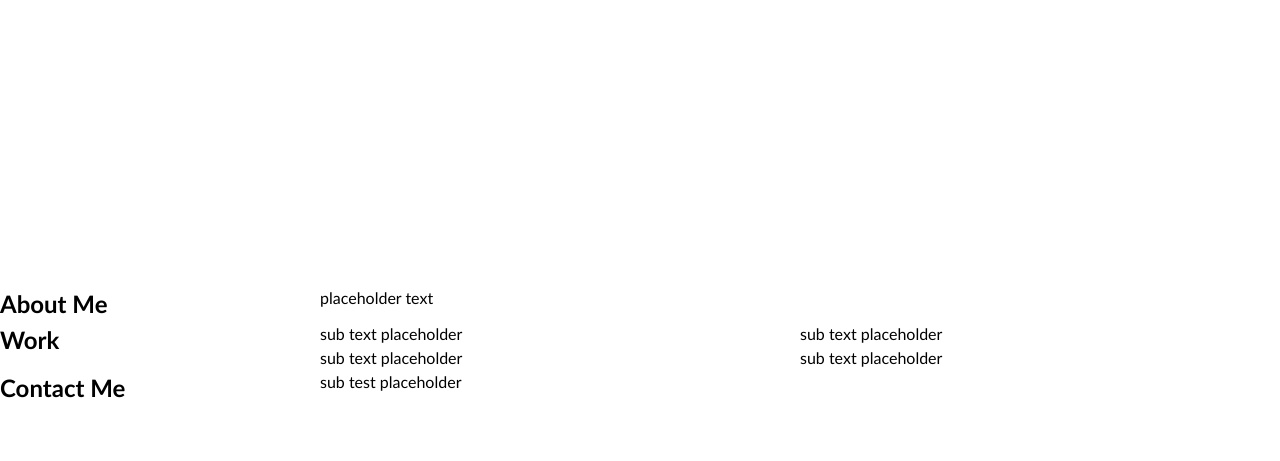
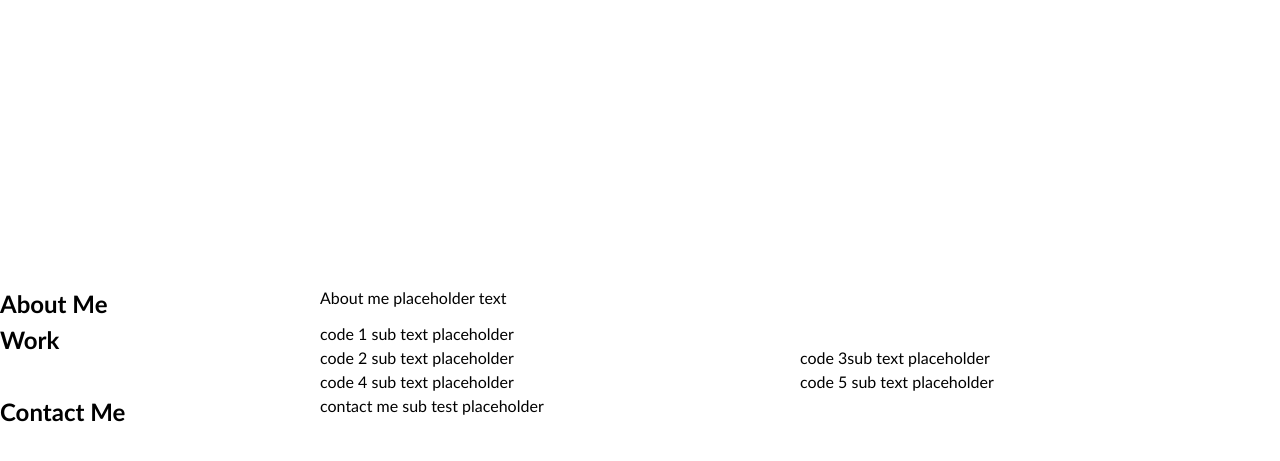
Before and after one commit to S-R-i-c-e/portfolio, a plain HTML site: page index.html in a window 1280 px wide. Shown: the part 75-536 px from the top of the page. Drawn offline with Linux system fonts and the light colour scheme.

Commit message:
define and assign subcontainer areas

```diff
--- a/css/style.css
+++ b/css/style.css
@@ -25,6 +25,7 @@ p {
   margin: 0;
 }
 
+/* MAIN CONTANER AND SUBCONTAINER */
 main {
   display: grid;
   grid-template-columns: 0.25fr 0.75fr;
@@ -36,16 +37,36 @@ main {
   ;
 }
 
-.subcontainer {
-  display: grid;
-  grid-template-columns: 0.5fr 0.5fr;
-  grid-template-rows: 0.5fr 0.5fr;
-  grid-template-areas:
-    "sub1 sub2"
-    "sub3 sub4";
-  ;
-}
+  /* CODE SUBCONTAINER */
+  .subcontainer {
+    display: grid;
+    grid-template-columns: 0.5fr 0.5fr;
+    grid-template-rows: 0.5fr 0.25fr 0.25fr;
+    grid-template-areas:
+      "sub1 sub1"
+      "sub2 sub3"
+      "sub4 sub5";
+  }
 
+  #code1 {
+    grid-area: sub1;
+  }
+
+  #code2 {
+    grid-area: sub2;
+  }
+
+  #code3 {
+    grid-area: sub3;
+  }
+
+  #code4 {
+    grid-area: sub4;
+  }
+
+  #code5 {
+    grid-area: sub5;
+  }
 
 @media only screen and (max-width: 660px) {
   .subcontainer {
@@ -61,7 +82,6 @@ main {
 }
 
 /* NAVIGATION */
-
 nav {
   display: flex;
   flex-direction: row;
@@ -75,7 +95,6 @@ nav div {
 }
 
 /* BANNER */
-
 .banner {
   text-align: right;
   height: 300px;
--- a/index.html
+++ b/index.html
@@ -27,38 +27,41 @@
 
   <main>
     <!-- about me -->
-    <section class="main-container-item" id="about">
+    <section id="about">
       <h2>About Me</h2>
     </section>
-    <section class="main-container-item" id="about-detail">
-      <p>placeholder text</p>
+    <section id="about-detail">
+      <p>About me placeholder text</p>
     </section>
 
-
     <!-- portfolio container -->
-    <section class="main-container-item" id="work">
+    <section id="work">
       <h2>Work</h2>
     </section>
     <section class="subcontainer" id="work-detail">
-      <section>
-        <p>sub text placeholder</p>
+      <section id="code1">
+        <p>code 1 sub text placeholder</p>
       </section>
-      <section>
-        <p>sub text placeholder</p>
+      <section id="code2">
+        <p>code 2 sub text placeholder</p>
       </section>
-      <section>
-        <p>sub text placeholder</p>
+      <section id="code3">
+        <p>code 3sub text placeholder</p>
       </section>
-      <section>
-        <p>sub text placeholder</p>
+      <section id="code4">
+        <p>code 4 sub text placeholder</p>
+      </section>
+      <section id="code5">
+        <p>code 5 sub text placeholder</p>
       </section>
     </section>
+
     <!-- contact -->
-    <section class="main-container-item"  id="contact">
+    <section id="contact">
       <h2>Contact Me</h2>
     </section>
-    <section class="main-container-item"  id="contact-detail">
-      <p>sub test placeholder</p>
+    <section id="contact-detail">
+      <p>contact me sub test placeholder</p>
     </section>
   </main>
 </body>
```
